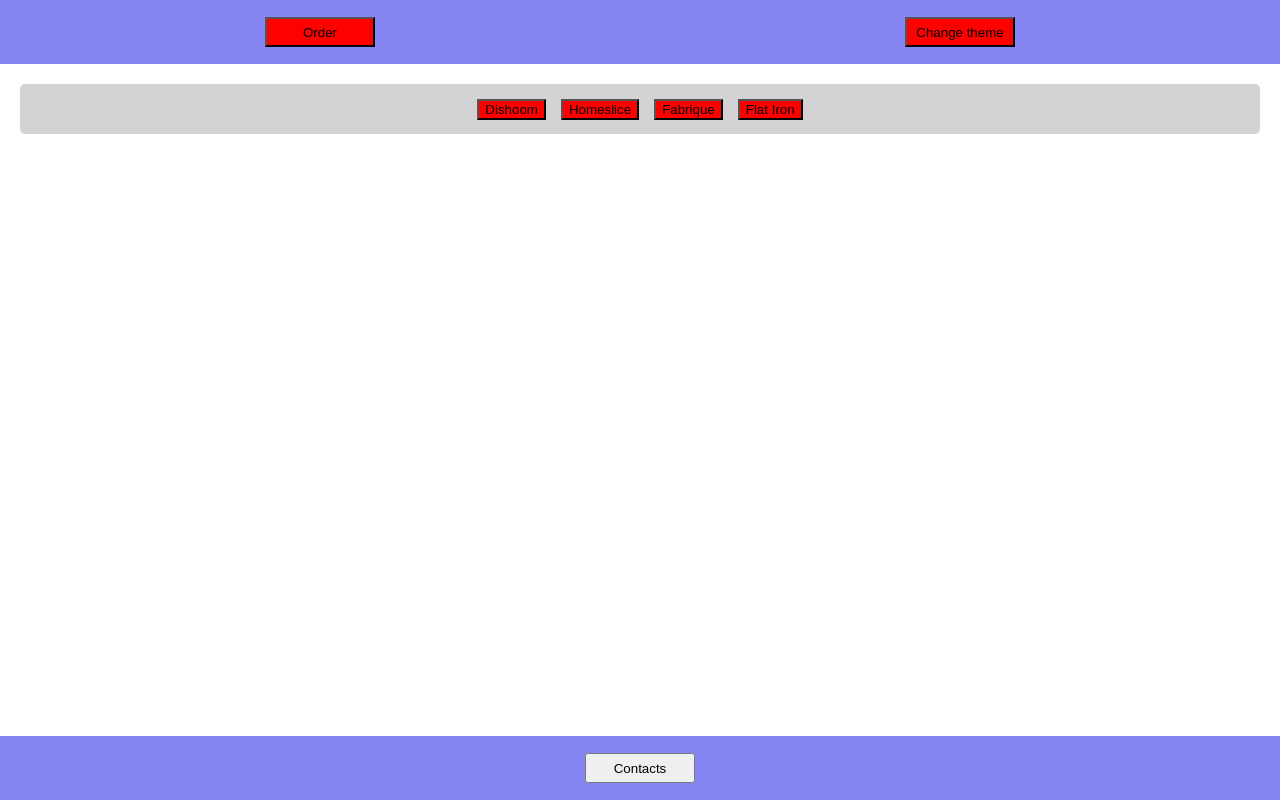
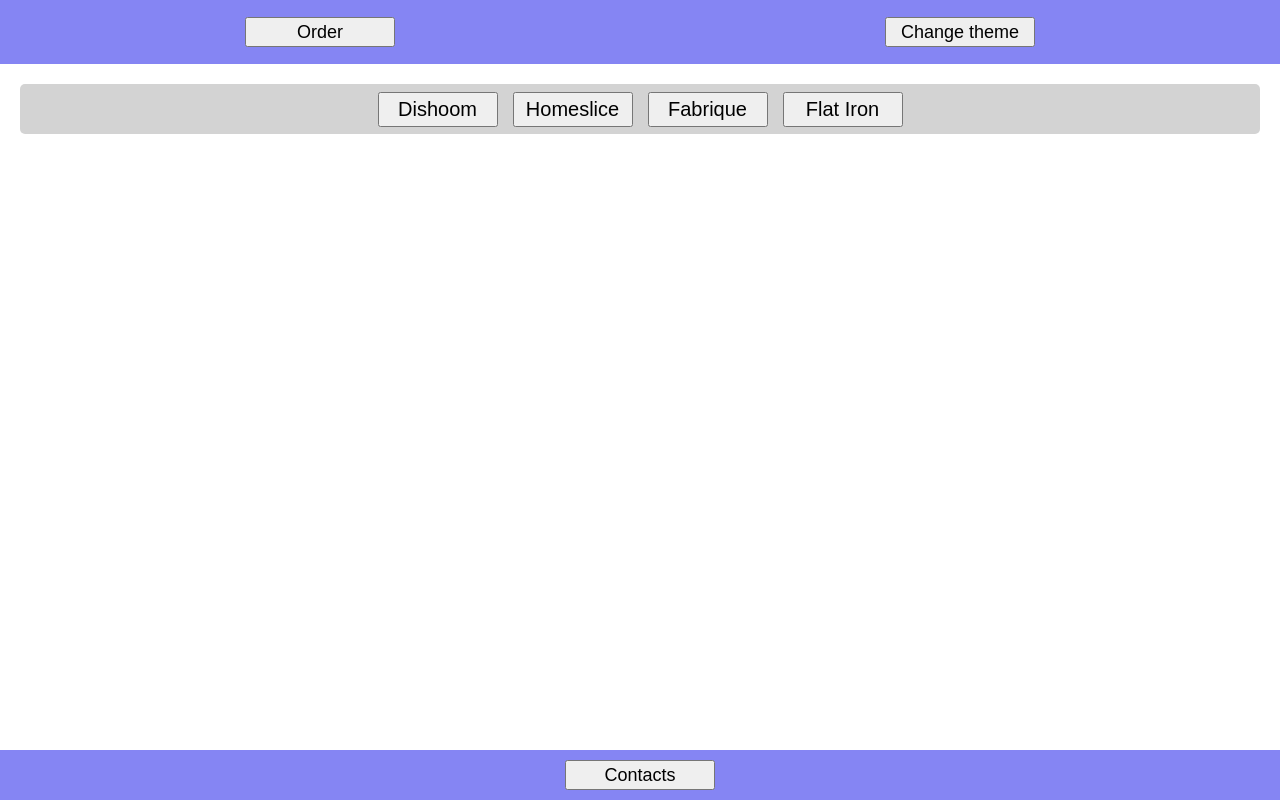
Before and after one commit to MahimkO/LearnJS-Course, a React (Vite) app: page / in a window 1280 px wide. Built offline with nearby package versions, Linux system fonts and the light colour scheme.

Commit message:
lecture6 - refactored after review

```diff
--- a/package.json
+++ b/package.json
@@ -10,6 +10,7 @@
     "preview": "vite preview"
   },
   "dependencies": {
+    "classnames": "^2.3.2",
     "react": "^18.2.0",
     "react-dom": "^18.2.0",
     "sass": "^1.69.5"
--- a/src/components/Button/Button.jsx
+++ b/src/components/Button/Button.jsx
@@ -1,19 +1,21 @@
 import { useContext } from "react";
+import classNames from "classnames";
 
 import { ThemeContext } from "../../contexts/theme/ThemeContext.js";
 
 import styles from "./styles.module.scss";
 
-export const Button = ({children, onClick, disabled}) => {
+export const Button = ({children, onClick, disabled, className}) => {
   const {theme} = useContext(ThemeContext);
-
-  console.log('theme', theme)
 
   return (
     <button
       onClick={onClick}
       disabled={disabled}
-      className={`${theme === 'light' ? styles.light : theme === 'dark' ? styles.dark : ''}`}
+      className={classNames(className, {
+        [styles.light]: theme === 'light',
+        [styles.dark]: theme === 'dark'
+      })}
     >
       {children}
     </button>
--- a/src/components/Button/styles.module.scss
+++ b/src/components/Button/styles.module.scss
@@ -1,6 +1,5 @@
 .light {
   color: black;
-  background-color: red;
 }
 
 .dark {
--- a/src/components/Footer/Footer.jsx
+++ b/src/components/Footer/Footer.jsx
@@ -1,9 +1,11 @@
+import { Button } from "../Button/Button.jsx";
+
 import styles from "./styles.module.scss";
 
 export const Footer = () => {
   return (
     <div className={styles.footer}>
-      <button>Contacts</button>
+      <Button className={styles.button}>Contacts</Button>
     </div>
   );
 };
--- a/src/components/Footer/styles.module.scss
+++ b/src/components/Footer/styles.module.scss
@@ -2,11 +2,12 @@
   display: flex;
   justify-content: space-around;
   align-items: center;
-  height: 64px;
+  height: 50px;
   background-color: #8585f3;
 
-  & > button {
+  & > .button {
     height: 30px;
-    width: 110px;
+    width: 150px;
+    font-size: 18px;
   }
 }
--- a/src/components/Header/Header.jsx
+++ b/src/components/Header/Header.jsx
@@ -2,10 +2,10 @@
 
 import { Button } from "../Button/Button.jsx";
 
+import { ThemeProvider } from "../../contexts/theme/ThemeProvider.jsx";
 import { ThemeContext } from "../../contexts/theme/ThemeContext.js";
 
 import styles from "./styles.module.scss";
-import {ThemeProvider} from "../../contexts/theme/ThemeProvider.jsx";
 
 export const Header = () => {
   const { changeTheme } = useContext(ThemeContext);
@@ -13,8 +13,13 @@
   return (
     <ThemeProvider>
       <div className={styles.header}>
-        <Button>Order</Button>
-        <Button onClick={changeTheme}>Change theme</Button>
+        <Button className={styles.button}>Order</Button>
+        <Button
+          onClick={changeTheme}
+          className={styles.button}
+        >
+          Change theme
+        </Button>
       </div>
     </ThemeProvider>
   );
--- a/src/components/Header/styles.module.scss
+++ b/src/components/Header/styles.module.scss
@@ -5,8 +5,9 @@
   height: 64px;
   background-color: #8585f3;
 
-  & > button {
+  & > .button {
     height: 30px;
-    width: 110px;
+    width: 150px;
+    font-size: 18px;
   }
 }
--- a/src/components/RestaurantTabs/RestaurantTabs.jsx
+++ b/src/components/RestaurantTabs/RestaurantTabs.jsx
@@ -1,22 +1,17 @@
-import { useContext } from "react";
+import { Button } from "../Button/Button.jsx";
 
 import { restaurants } from "../../constants/mock.js";
-// import { ThemeContext } from "../Layout/Layout.jsx";
 
 import styles from "./styles.module.scss";
-import {Button} from "../Button/Button.jsx";
-import {ThemeContext} from "../../contexts/theme/ThemeContext.js";
 
 export const RestaurantTabs = ({ setActiveTab }) => {
-  const { theme } = useContext(ThemeContext);
-
   return (
     <div className={styles['restaurant-tabs']}>
       {restaurants.map(restaurant => {
         return (
           <Button
-            className={`${styles.button} ${theme.theme === 'dark' ? styles['theme-dark'] : styles['theme-light']}`}
             onClick={() => setActiveTab(restaurant.id)}
+            className={styles.button}
             key={restaurant.id}
           >
             {restaurant.name}
--- a/src/components/RestaurantTabs/styles.module.scss
+++ b/src/components/RestaurantTabs/styles.module.scss
@@ -6,18 +6,10 @@
   height: 50px;
   background-color: lightgrey;
   border-radius: 5px;
+
+  & > .button {
+    height: 35px;
+    width: 120px;
+    font-size: 20px;
+  }
 }
-
-.button {
-  height: 35px;
-  width: 150px;
-  font-size: 24px;
-}
-
-.theme-dark {
-  color: white;
-}
-
-.theme-light {
-  color: unset;
-}
```
Also changed, not shown: 1 other file (tests, documents, lock files or other folders).
